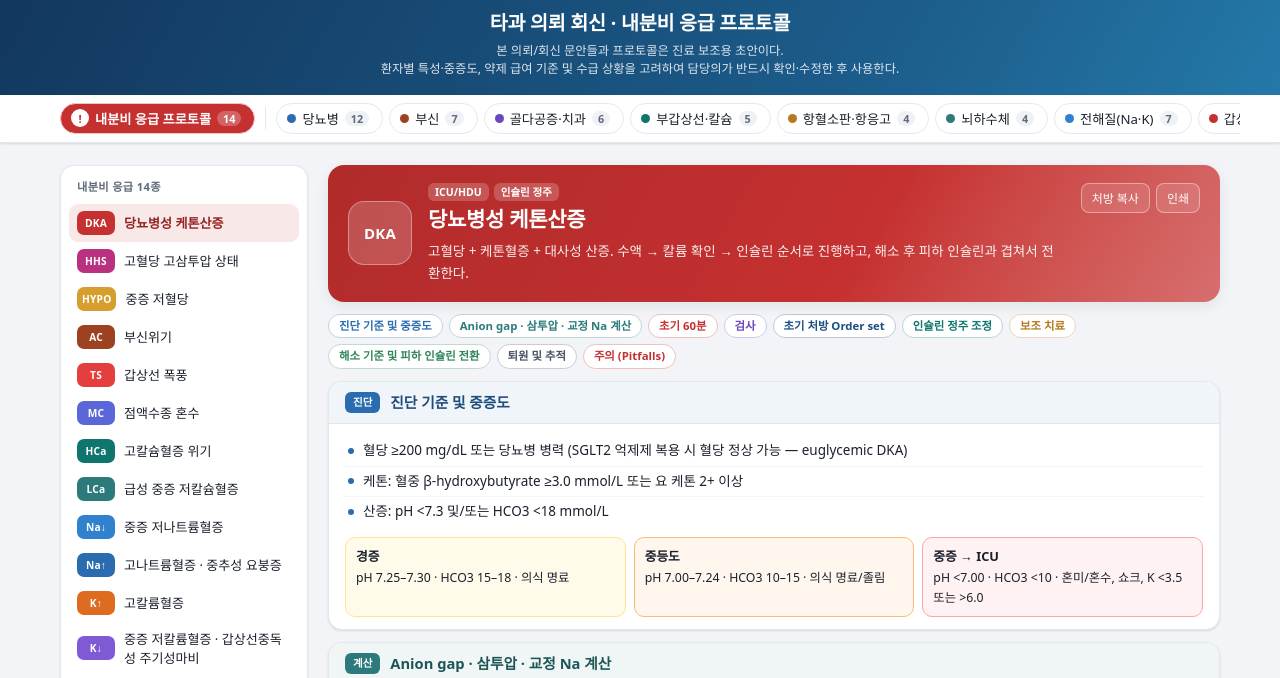
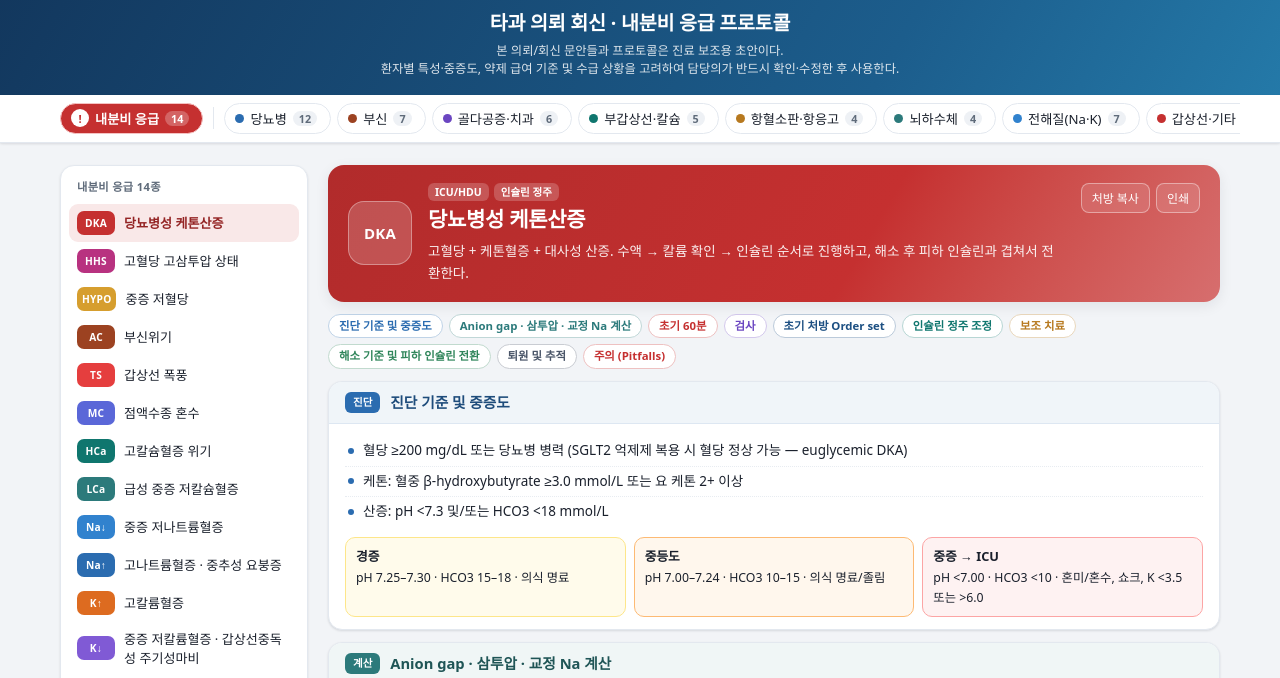
Before and after one commit to huydad-bot/consult-reply, a plain HTML site: page index.html in a window 1280 px wide. Shown: the part 62-740 px from the top of the page. Drawn offline with Linux system fonts and the light colour scheme.

Commit message:
Add files via upload

```diff
--- a/index.html
+++ b/index.html
@@ -1989,7 +1989,7 @@ function getQ(){return document.getElementById('q').value.trim().toLowerCase()}
 /* ============================== TABS ============================== */
 function renderTabs(){
   const items=allItems();
-  let h=`<button class="tab emg ${curCat==='emg'?'on':''}" onclick="setCat('emg')"><span class="ic">!</span>내분비 응급 프로토콜<span class="n">${PROTOS.length}</span></button><span class="sep"></span>`;
+  let h=`<button class="tab emg ${curCat==='emg'?'on':''}" onclick="setCat('emg')"><span class="ic">!</span>내분비 응급<span class="n">${PROTOS.length}</span></button><span class="sep"></span>`;
   CATS.forEach(c=>{const n=items.filter(i=>i.cat===c.id).length; if(c.id==='custom'&&!n)return;
     h+=`<button class="tab ${curCat===c.id?'on':''}" style="--c:${c.color}" onclick="setCat('${c.id}')"><span class="dot"></span>${c.name}<span class="n">${n}</span></button>`});
   document.getElementById('tabs').innerHTML=h;
```
